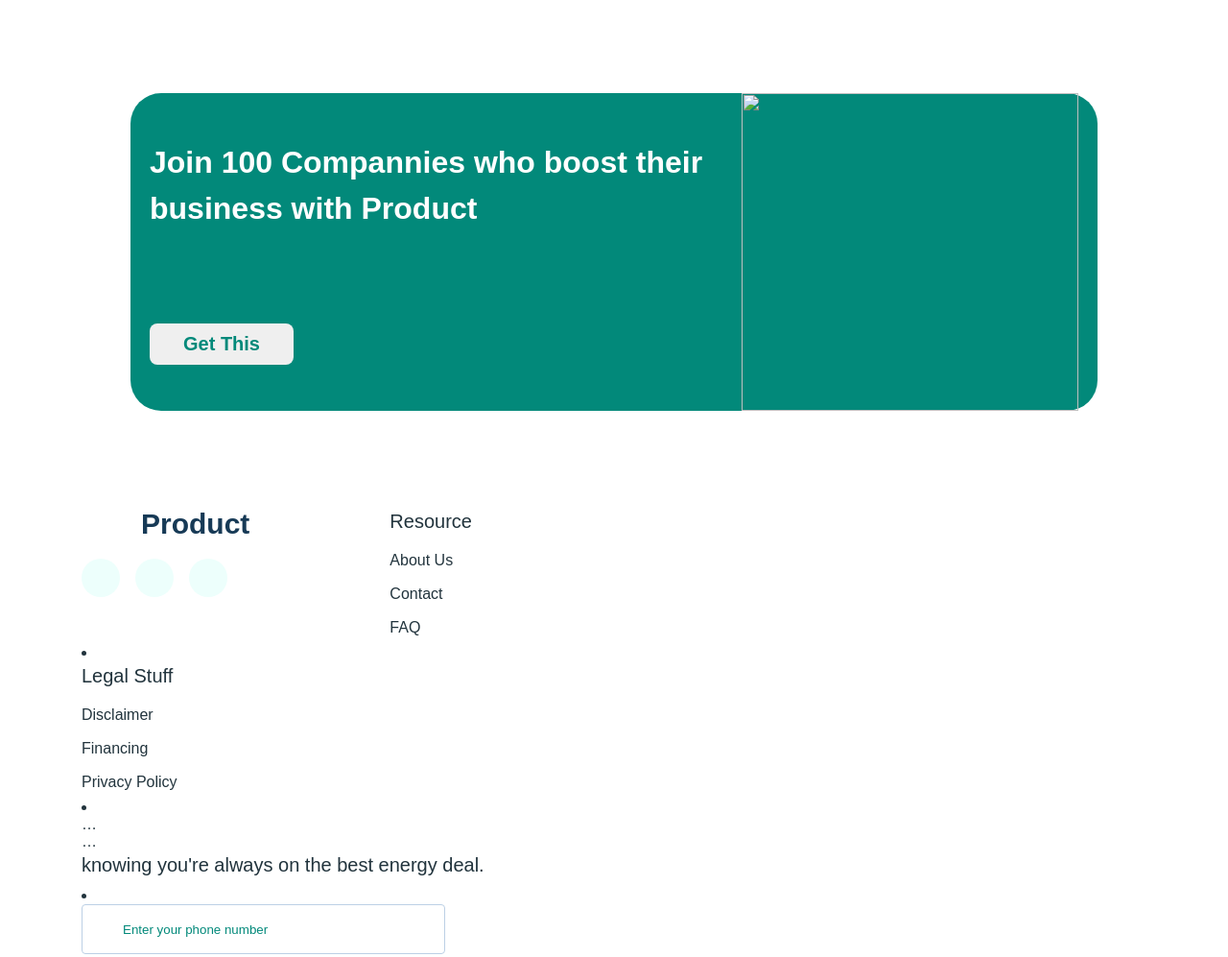
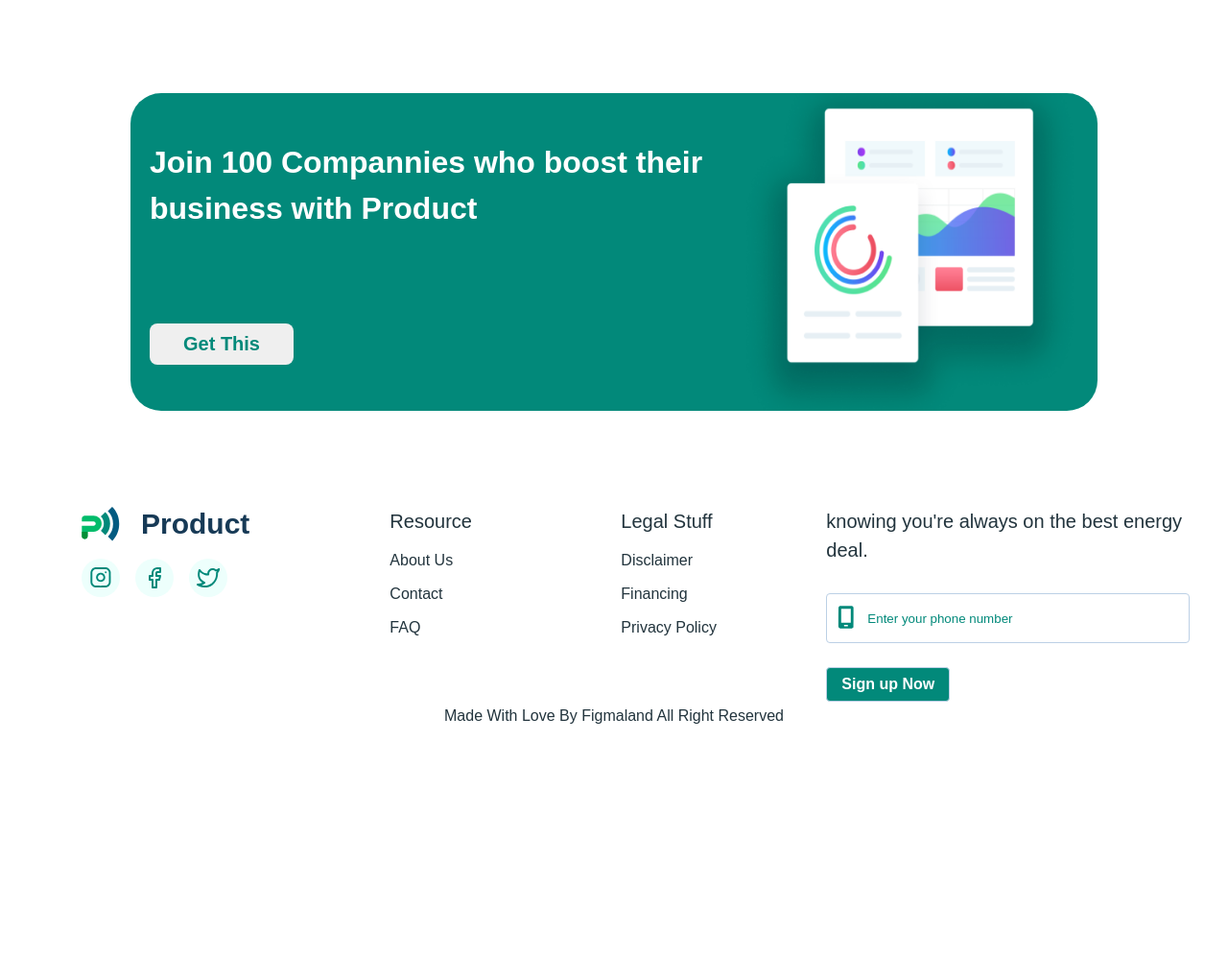
Before and after one commit to Valerii3110/business-promotion-groop, a plain HTML site: page index.html in a window 1280 px wide. Shown: the part 5413-6410 px from the top of the page at 96% size. After the commit the page ends 6184 px from the top, so only its background shows below. Drawn offline with Linux system fonts and the light colour scheme.

Commit message:
Deploying to gh-pages from @ Valerii3110/business-promotion-groop@08afd064ee072cf19d47e1e4041b717a9e7ecfdb 🚀

```diff
--- a/index.html
+++ b/index.html
@@ -599,7 +599,7 @@
 
     <img
       class="praim-img"
-      src="./imeges/product/graphics.png"
+      srcset="/business-promotion-groop/assets/screen-CcihJujM.png, /business-promotion-groop/assets/screen@2x-B_SWmKul.png"
       alt=""
       width="351"
       height="331"
@@ -613,35 +613,36 @@
   <div class="footer-container container">
     <ul class="footer-menu">
       <li class="footer-menu-item">
-                <a href="./index.html" class="logo">
-                    <svg class="icon" width="40" height="36">
-                        <use href="./imeges/product/icons.svg#icon-logo"></use>
-                    </svg>Product
-                </a>
+        <a href="./index.html" class="logo"
+          ><svg class="icon" width="40" height="36">
+            <use href="/business-promotion-groop/assets/icons-4E6LkvX2.svg#icon-logo"></use></svg
+          >Product</a
+        >
         <ul class="footer-soc-menu">
           <li class="footer-soc-item">
             <a class="footer-soc-link" href="./index.html">
               <svg class="footer-soc-icon" width="24" height="24">
-                                <use href="./imeges/product/icons.svg#icon-instagram"></use>
+                <use href="/business-promotion-groop/assets/icons-CsTMm7pW.svg#icon-instagram"></use>
               </svg>
             </a>
           </li>
           <li class="footer-soc-item">
             <a class="footer-soc-link" href="./index.html">
               <svg class="footer-soc-icon" width="24" height="24">
-                                <use href="./imeges/product/icons.svg#icon-facebook"></use>
+                <use href="/business-promotion-groop/assets/icons-CsTMm7pW.svg#icon-facebook"></use>
               </svg>
             </a>
           </li>
           <li class="footer-soc-item">
             <a class="footer-soc-link" href="./index.html">
               <svg class="footer-soc-icon" width="24" height="24">
-                                <use href="./imeges/product/icons.svg#icon-twitter"></use>
+                <use href="/business-promotion-groop/assets/icons-CsTMm7pW.svg#icon-twitter"></use>
               </svg>
             </a>
           </li>
         </ul>
       </li>
+
       <li class="footer-menu-item resource">
         <ul class="footer-list">
           <li class="footer-list-item">
@@ -663,7 +664,7 @@
           </li>
         </ul>
       </li>
-        </ul>
+
       <li class="footer-menu-item stuff">
         <ul class="footer-list">
           <li class="footer-list-item">
@@ -675,12 +676,11 @@
               <li class="footer-list-item">
                 <a class="footer-list-link" href="">Disclaimer</a>
               </li>
-                            <li class="footer-list-item">
+              <li class="footer-nav-item">
                 <a class="footer-list-link" href="">Financing</a>
               </li>
               <li class="footer-list-item">
                 <a class="footer-list-link" href="">Privacy Policy</a>
-                            </li>
               </li>
             </ul>
           </li>
@@ -690,10 +690,6 @@
       <li class="footer-menu-wrap">
         <ul class="footer-list-wrap">
           <li class="footer-wrap-item">
-                        …
-                    </li>
-                    …
-                </ul>
             <h3 class="footer-heading">
               knowing you're always on the best energy deal.
             </h3>
@@ -711,7 +707,7 @@
                     class="footer-input"
                   />
                   <svg class="footer-icon" width="18" height="28">
-                    <use href="./imeges/product/icons.svg#icon-mobile"></use>
+                    <use href="/business-promotion-groop/assets/icons-CsTMm7pW.svg#icon-mobile"></use>
                   </svg>
                 </div>
               </div>
```
Also changed, not shown: assets/icons-CsTMm7pW.svg (added), assets/screen-CcihJujM.png (added), assets/screen@2x-B_SWmKul.png (added). Lines whose indentation alone changed are shown as unchanged.
